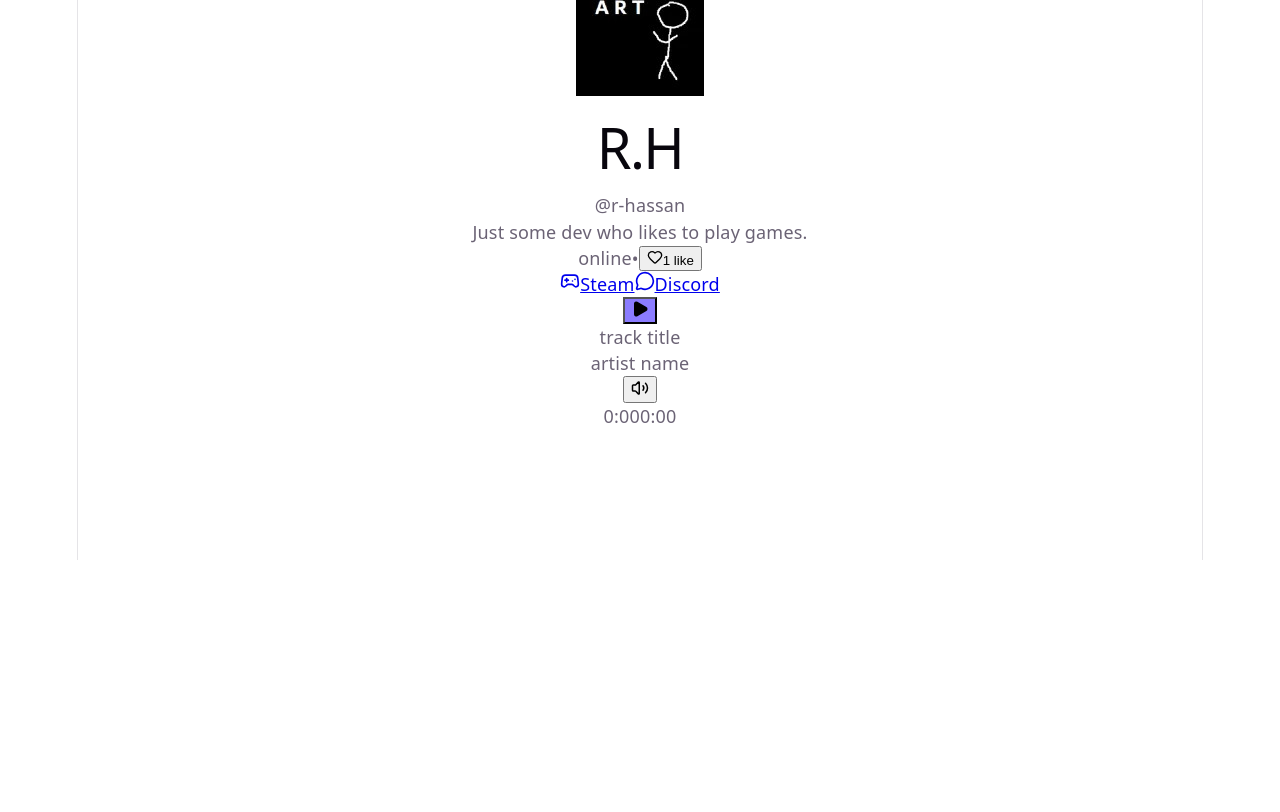
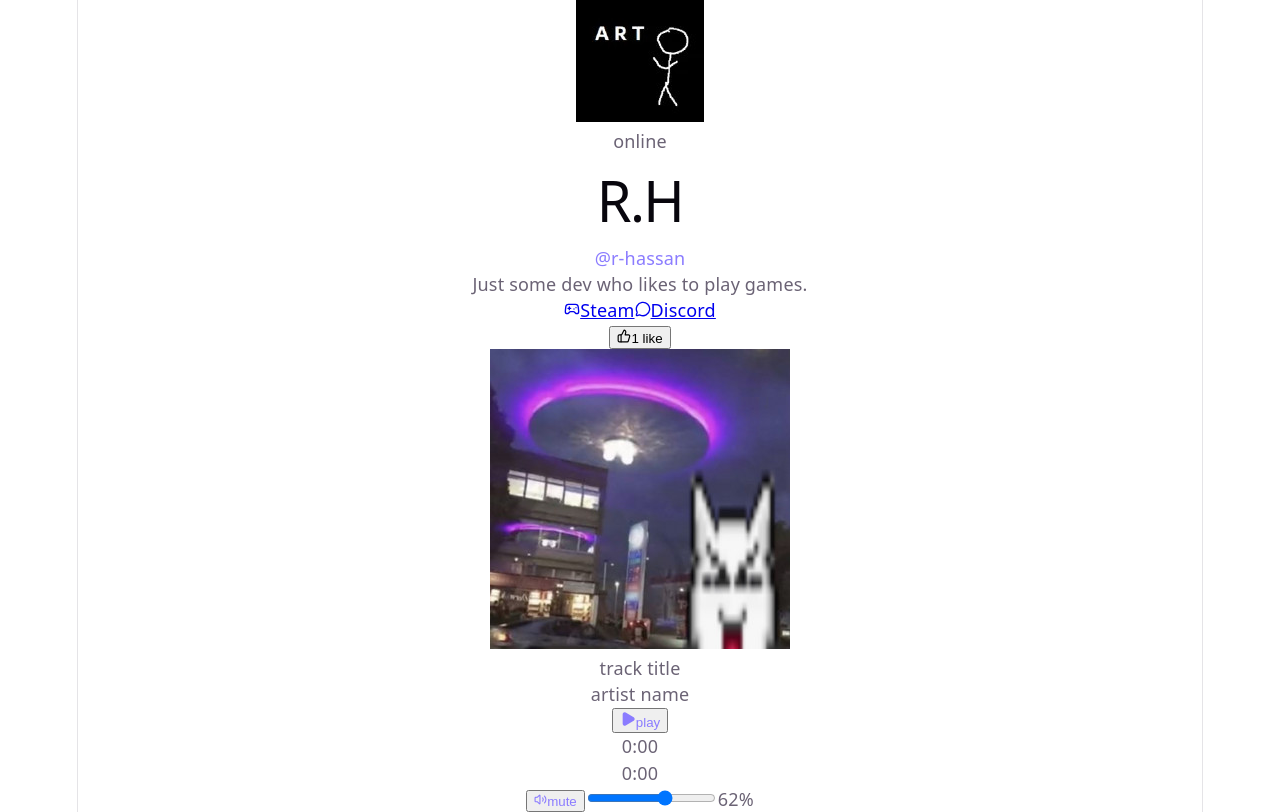
Before and after one commit to 6hy7u/portfolio, a React app: page / in a window 1280 px wide. Shown: the part 240-1052 px from the top of the page. Before the commit the page ends 800 px from the top, so only its background shows below. Built offline with nearby package versions, Linux system fonts and the light colour scheme; the HTML template or start-up script is replaced by a standard one.

Commit message:
Redesign portfolio

```diff
--- a/src/App.jsx
+++ b/src/App.jsx
@@ -3,7 +3,8 @@ import { motion, AnimatePresence } from "framer-motion";
 import {
   Gamepad2,
   MessageCircle,
-  Heart,
+  ThumbsUp,
+  Eye,
   Play,
   Pause,
   Volume2,
@@ -11,7 +12,7 @@ import {
 } from "lucide-react";
 
 /**
- * Fonts: add these to your index.html <head> (or import in your global CSS)
+ * Fonts: add these to your index.html <head>
  * <link rel="preconnect" href="https://fonts.googleapis.com">
  * <link href="https://fonts.googleapis.com/css2?family=Space+Grotesk:wght@500;600;700&family=Inter:wght@400;500&display=swap" rel="stylesheet">
  */
@@ -23,6 +24,7 @@ const PROFILE = {
   bio: "Just some dev who likes to play games.",
   avatar: "/profile.png",
   status: "online", // "online" | "offline"
+  views: 61,
 };
 
 const SOCIALS = [
@@ -41,27 +43,49 @@ const SOCIALS = [
 const TRACK = {
   title: "track title",
   artist: "artist name",
-  src: "/song.mp3",
-  durationLabel: "0:00",
+  src: "/music.mp3", // matches your public/music.mp3
+  art: "/cover.png", // matches your public/cover.png
 };
 // ---------------------------------------------------------------------------
 
-const ACCENT = "#8B7CFF"; // signal violet — the page's one bold color
-const ACCENT_2 = "#FF6F9C"; // warm secondary, used sparingly (likes)
+const ACCENT = "#8B7CFF";
+const ACCENT_2 = "#FF6F9C";
+
+// Small reusable tooltip that drops below whatever it's attached to,
+// matching the reference's hover-tip pattern on badges/status/likes.
+function Tip({ children }) {
+  return (
+    <span
+      className="pointer-events-none absolute left-1/2 top-[calc(100%+7px)] -translate-x-1/2 translate-y-[-4px]
+                 whitespace-nowrap rounded-md border border-white/10 bg-[#181818] px-2.5 py-1.5
+                 text-[11px] tracking-wide text-white opacity-0 transition
+                 group-hover:translate-y-0 group-hover:opacity-100"
+    >
+      {children}
+    </span>
+  );
+}
 
 function StatusDot({ status }) {
   const online = status === "online";
   return (
-    <span className="flex items-center gap-2 text-sm font-[Inter]">
+    <span className="group relative inline-flex">
       <span
-        className={`w-2.5 h-2.5 rounded-full ${
-          online ? "bg-green-500 shadow-[0_0_8px_#22c55e]" : "bg-gray-500"
+        className={`h-3 w-3 rounded-full border-2 border-[#0e0e0e] ${
+          online ? "bg-[#3ecf6a]" : "bg-[#444]"
         }`}
       />
-      <span className={online ? "text-green-400" : "text-gray-400"}>
-        {online ? "online" : "offline"}
+      <Tip>{online ? "online" : "offline"}</Tip>
     </span>
-    </span>
+  );
+}
+
+function ViewCount({ count }) {
+  return (
+    <div className="flex items-center gap-1.5 text-[11px] tracking-wide text-gray-500">
+      <Eye size={12} />
+      {count}
+    </div>
   );
 }
 
@@ -70,69 +94,66 @@ function LikeButton() {
   const [count, setCount] = useState(1);
 
   return (
-    <motion.button
-      whileTap={{ scale: 0.9 }}
+    <button
       onClick={() => {
         setLiked((v) => !v);
         setCount((c) => (liked ? c - 1 : c + 1));
       }}
-      className="flex items-center gap-1.5 text-sm font-[Inter] text-gray-400 transition"
-      style={{ color: liked ? ACCENT_2 : undefined }}
+      className="group relative flex items-center gap-1.5 rounded px-1.5 py-1 text-sm text-gray-500 transition hover:text-gray-300"
     >
-      <Heart
-        size={16}
-        style={liked ? { fill: ACCENT_2, color: ACCENT_2 } : undefined}
+      <ThumbsUp
+        size={14}
+        style={liked ? { fill: ACCENT, color: ACCENT } : undefined}
       />
+      <Tip>
         {count} like{count === 1 ? "" : "s"}
-    </motion.button>
+      </Tip>
+    </button>
   );
 }
 
-// Signature element: a slowly rotating conic-gradient ring behind the
-// avatar, standing in for the "orbit" of everything this page links out to.
-function AvatarRing({ src, alt }) {
+// Signature element: a slowly rotating conic-gradient ring behind the avatar.
+function AvatarRing({ src, alt, status }) {
   return (
-    <div className="relative w-32 h-32 mx-auto">
+    <div className="relative mx-auto h-[84px] w-[84px]">
       <motion.div
-        className="absolute inset-[-6px] rounded-full"
+        className="absolute inset-[-4px] rounded-full"
         style={{
-          background: `conic-gradient(from 0deg, ${ACCENT}, ${ACCENT_2}, #4ADE80, ${ACCENT})`,
+          background: `conic-gradient(from 0deg, ${ACCENT}, ${ACCENT_2}, #3ecf6a, ${ACCENT})`,
         }}
         animate={{ rotate: 360 }}
         transition={{ repeat: Infinity, duration: 6, ease: "linear" }}
       />
-      <div className="absolute inset-[3px] rounded-full bg-[#0a0a10]" />
+      <div className="absolute inset-[2px] rounded-full bg-[#0a0a10]" />
       <img
         src={src}
         alt={alt}
-        className="absolute inset-[6px] w-[calc(100%-12px)] h-[calc(100%-12px)] rounded-full object-cover"
+        className="absolute inset-[4px] h-[calc(100%-8px)] w-[calc(100%-8px)] rounded-full object-cover"
       />
+      <div className="absolute bottom-0 right-0">
+        <StatusDot status={status} />
+      </div>
     </div>
   );
 }
 
-// Small audio-reactive-looking equalizer, live while a track is playing.
 function Equalizer({ active }) {
-  const bars = [0, 1, 2, 3];
+  const bars = [0, 1, 2, 3, 4];
   return (
-    <div className="flex items-end gap-[3px] h-4 w-5">
+    <div className="flex h-3.5 items-end gap-[2px]">
       {bars.map((i) => (
         <motion.span
           key={i}
-          className="w-[3px] rounded-full"
-          style={{ background: ACCENT }}
+          className="w-[3px] rounded-sm"
+          style={{ background: `linear-gradient(180deg, ${ACCENT_2}, ${ACCENT})` }}
           animate={
             active
-              ? { height: ["30%", "100%", "50%", "80%", "30%"] }
+              ? { height: ["15%", "100%", "35%", "80%", "15%"] }
               : { height: "20%" }
           }
           transition={
             active
-              ? {
-                  repeat: Infinity,
-                  duration: 0.9 + i * 0.15,
-                  ease: "easeInOut",
-                }
+              ? { repeat: Infinity, duration: 0.7 + i * 0.12, ease: "easeInOut" }
               : { duration: 0.2 }
           }
         />
@@ -145,44 +166,45 @@ function MusicPlayer() {
   const audioRef = useRef(null);
   const [playing, setPlaying] = useState(false);
   const [muted, setMuted] = useState(false);
-  const [progress, setProgress] = useState(0); // 0-1
-  const [currentLabel, setCurrentLabel] = useState("0:00");
+  const [volume, setVolume] = useState(62);
+  const [progress, setProgress] = useState(0);
+  const [curTime, setCurTime] = useState("0:00");
+  const [totalTime, setTotalTime] = useState("0:00");
 
-  const formatTime = (secs) => {
+  const fmt = (secs) => {
     if (!Number.isFinite(secs)) return "0:00";
     const m = Math.floor(secs / 60);
-    const s = Math.floor(secs % 60)
-      .toString()
-      .padStart(2, "0");
+    const s = Math.floor(secs % 60).toString().padStart(2, "0");
     return `${m}:${s}`;
   };
 
   useEffect(() => {
     const audio = audioRef.current;
     if (!audio) return;
+    audio.volume = volume / 100;
 
     const onTime = () => {
-      setCurrentLabel(formatTime(audio.currentTime));
+      setCurTime(fmt(audio.currentTime));
       setProgress(audio.duration ? audio.currentTime / audio.duration : 0);
     };
+    const onDuration = () => setTotalTime(fmt(audio.duration));
     const onEnd = () => setPlaying(false);
 
     audio.addEventListener("timeupdate", onTime);
+    audio.addEventListener("durationchange", onDuration);
     audio.addEventListener("ended", onEnd);
     return () => {
       audio.removeEventListener("timeupdate", onTime);
+      audio.removeEventListener("durationchange", onDuration);
       audio.removeEventListener("ended", onEnd);
     };
-  }, []);
+  }, []); // eslint-disable-line react-hooks/exhaustive-deps
 
   const togglePlay = () => {
     const audio = audioRef.current;
     if (!audio) return;
-    if (playing) {
-      audio.pause();
-    } else {
-      audio.play().catch(() => {});
-    }
+    if (playing) audio.pause();
+    else audio.play().catch(() => {});
     setPlaying(!playing);
   };
 
@@ -193,6 +215,16 @@ function MusicPlayer() {
     setMuted(audio.muted);
   };
 
+  const onVolumeChange = (e) => {
+    const v = Number(e.target.value);
+    setVolume(v);
+    setMuted(false);
+    if (audioRef.current) {
+      audioRef.current.volume = v / 100;
+      audioRef.current.muted = false;
+    }
+  };
+
   const seek = (e) => {
     const audio = audioRef.current;
     if (!audio || !audio.duration) return;
@@ -201,88 +233,94 @@ function MusicPlayer() {
     audio.currentTime = ratio * audio.duration;
   };
 
+  const silent = muted || volume === 0;
+
   return (
-    <motion.div
-      initial={{ opacity: 0, y: 20 }}
-      animate={{ opacity: 1, y: 0 }}
-      transition={{ delay: 0.15 }}
-      className="bg-white/[0.04] backdrop-blur-xl border border-white/10 rounded-2xl p-4 w-80"
-    >
+    <div className="w-full rounded-xl border border-white/10 bg-white/[0.04] backdrop-blur-xl">
       <audio ref={audioRef} src={TRACK.src} loop />
 
-      <div className="flex items-center gap-3">
-        <motion.button
-          whileTap={{ scale: 0.9 }}
-          onClick={togglePlay}
-          className="shrink-0 w-10 h-10 rounded-full flex items-center justify-center text-black"
-          style={{ background: ACCENT }}
-        >
-          <AnimatePresence mode="wait" initial={false}>
-            {playing ? (
-              <motion.span
-                key="pause"
-                initial={{ opacity: 0 }}
-                animate={{ opacity: 1 }}
-                exit={{ opacity: 0 }}
-              >
-                <Pause size={18} fill="black" />
-              </motion.span>
-            ) : (
-              <motion.span
-                key="play"
-                initial={{ opacity: 0 }}
-                animate={{ opacity: 1 }}
-                exit={{ opacity: 0 }}
-              >
-                <Play size={18} fill="black" />
-              </motion.span>
-            )}
-          </AnimatePresence>
-        </motion.button>
+      <div className="flex items-center gap-2.5 px-3 pb-2 pt-3">
+        <div className="h-10 w-10 shrink-0 overflow-hidden rounded-full bg-white/5">
+          <img src={TRACK.art} alt="" className="h-full w-full object-cover" />
+        </div>
 
         <div className="min-w-0 flex-1 font-[Inter]">
-          <div className="truncate text-sm font-medium">{TRACK.title}</div>
-          <div className="truncate text-xs text-gray-400">{TRACK.artist}</div>
+          <div className="truncate text-[13px] font-semibold">{TRACK.title}</div>
+          <div className="truncate text-[11px] text-gray-500">{TRACK.artist}</div>
         </div>
 
         <Equalizer active={playing} />
 
         <button
-          onClick={toggleMute}
-          className="shrink-0 text-gray-400 hover:text-white transition"
+          onClick={togglePlay}
+          className="group relative shrink-0 p-1 opacity-80 transition hover:opacity-100"
+          style={{ color: ACCENT }}
         >
-          {muted ? <VolumeX size={18} /> : <Volume2 size={18} />}
+          <AnimatePresence mode="wait" initial={false}>
+            {playing ? (
+              <motion.span key="pause" initial={{ opacity: 0 }} animate={{ opacity: 1 }} exit={{ opacity: 0 }}>
+                <Pause size={16} fill={ACCENT} />
+              </motion.span>
+            ) : (
+              <motion.span key="play" initial={{ opacity: 0 }} animate={{ opacity: 1 }} exit={{ opacity: 0 }}>
+                <Play size={16} fill={ACCENT} />
+              </motion.span>
+            )}
+          </AnimatePresence>
+          <Tip>{playing ? "pause" : "play"}</Tip>
         </button>
       </div>
 
-      {/* Progress bar */}
+      <div className="flex items-center gap-2 px-3 pb-2.5">
+        <span className="min-w-[26px] text-[10px] text-gray-500">{curTime}</span>
         <div
           onClick={seek}
-        className="mt-3 h-1.5 w-full rounded-full bg-white/10 cursor-pointer overflow-hidden"
+          className="h-[3px] flex-1 cursor-pointer rounded-full bg-white/10"
         >
           <div
-          className="h-full transition-[width] duration-150"
-          style={{ width: `${progress * 100}%`, background: ACCENT }}
+            className="h-full rounded-full"
+            style={{ width: `${progress * 100}%`, background: `linear-gradient(90deg, ${ACCENT}, ${ACCENT_2})` }}
           />
         </div>
+        <span className="min-w-[26px] text-right text-[10px] text-gray-500">{totalTime}</span>
+      </div>
 
-      <div className="mt-1 flex justify-between text-[11px] text-gray-500 font-[Inter]">
-        <span>{currentLabel}</span>
-        <span>{TRACK.durationLabel}</span>
+      <div className="flex items-center gap-2 border-t border-white/10 px-3 py-2.5">
+        <button
+          onClick={toggleMute}
+          className="group relative shrink-0 p-1 opacity-80 transition hover:opacity-100"
+          style={{ color: silent ? "#555" : ACCENT }}
+        >
+          {silent ? <VolumeX size={13} /> : <Volume2 size={13} />}
+          <Tip>{silent ? "unmute" : "mute"}</Tip>
+        </button>
+        <input
+          type="range"
+          min={0}
+          max={100}
+          value={volume}
+          onChange={onVolumeChange}
+          className="h-[3px] flex-1 cursor-pointer appearance-none rounded-full accent-current"
+          style={{
+            background: `linear-gradient(90deg, ${ACCENT} 0%, ${ACCENT_2} ${volume}%, rgba(255,255,255,0.1) ${volume}%)`,
+            color: ACCENT,
+          }}
+        />
+        <span className="min-w-[28px] text-right text-[10px] text-gray-600">{volume}%</span>
       </div>
-    </motion.div>
+    </div>
   );
 }
 
 function App() {
   return (
-    <div className="min-h-screen bg-[#0a0a10] text-white overflow-hidden font-[Inter]">
+    <div className="min-h-screen overflow-hidden bg-[#0a0a10] font-[Inter] text-white">
       {/* Top Bar */}
-      <nav className="fixed top-0 left-0 w-full h-12 bg-black/50 backdrop-blur-md border-b border-white/10 flex justify-between items-center px-6 z-20">
-        <div className="font-[Space_Grotesk] font-semibold tracking-wide">
-          R-HASSAN
-        </div>
-        <div className="text-sm text-gray-400">Home</div>
+      <nav className="fixed left-0 top-0 z-20 flex h-12 w-full items-center justify-between border-b border-white/10 bg-black/50 px-6 backdrop-blur-md">
+        <div className="font-[Space_Grotesk] font-semibold tracking-wide">R-HASSAN</div>
+        <a href="/" className="text-sm text-gray-400 transition hover:text-white">
+          Home
+        </a>
       </nav>
 
       {/* Background */}
@@ -295,65 +333,56 @@ function App() {
           }}
         />
         <div className="absolute inset-0 bg-black/60" />
-        <video
-          autoPlay
-          loop
-          muted
-          playsInline
-          className="w-full h-full object-cover opacity-70"
-        >
+        <video autoPlay loop muted playsInline className="h-full w-full object-cover opacity-70">
           <source src="/background.mp4" type="video/mp4" />
         </video>
       </div>
 
       {/* Main */}
-      <main className="min-h-screen flex flex-col items-center justify-center gap-5 px-4 pt-16 pb-10">
+      <main className="flex min-h-screen flex-col items-center justify-center gap-4 px-4 pb-10 pt-16">
         {/* Profile Card */}
-        <motion.div
-          initial={{ opacity: 0, y: 30 }}
-          animate={{ opacity: 1, y: 0 }}
-          className="bg-white/[0.04] backdrop-blur-xl border border-white/10 rounded-3xl p-8 w-80 text-center"
-        >
-          <AvatarRing src={PROFILE.avatar} alt={`${PROFILE.displayName} avatar`} />
+        <div className="w-full max-w-[340px] rounded-xl border border-white/10 bg-white/[0.04] p-5 text-center backdrop-blur-xl">
+          <div className="mb-3 flex items-center justify-between">
+            <span />
+            <ViewCount count={PROFILE.views} />
+          </div>
 
-          <h1 className="text-2xl font-[Space_Grotesk] font-semibold mt-5">
-            {PROFILE.displayName}
-          </h1>
-          <p className="text-sm text-gray-400">{PROFILE.handle}</p>
-          <p className="text-sm text-gray-300 mt-2">{PROFILE.bio}</p>
+          <AvatarRing src={PROFILE.avatar} alt={`${PROFILE.displayName} avatar`} status={PROFILE.status} />
 
-          <div className="flex justify-center items-center gap-4 mt-4">
-            <StatusDot status={PROFILE.status} />
-            <span className="text-gray-600">•</span>
-            <LikeButton />
-          </div>
-        </motion.div>
+          <h1 className="mt-3 font-[Space_Grotesk] text-lg font-semibold">{PROFILE.displayName}</h1>
+          <p className="text-[13px]" style={{ color: ACCENT }}>
+            {PROFILE.handle}
+          </p>
+          <p className="mx-auto mt-2 max-w-[260px] text-[12px] leading-relaxed text-gray-400">
+            {PROFILE.bio}
+          </p>
 
-        {/* Social Buttons */}
-        <motion.div
-          initial={{ opacity: 0, y: 20 }}
-          animate={{ opacity: 1, y: 0 }}
-          transition={{ delay: 0.1 }}
-          className="flex flex-col gap-3 w-80"
-        >
+          <div className="my-4 h-px w-full bg-white/10" />
+
+          <div className="flex flex-col gap-2">
             {SOCIALS.map(({ label, href, icon: Icon }) => (
-            <motion.a
+              <a
                 key={label}
                 href={href}
                 target="_blank"
                 rel="noopener noreferrer"
-              whileHover={{ scale: 1.02, borderColor: ACCENT }}
-              whileTap={{ scale: 0.98 }}
-              className="bg-white/[0.04] hover:bg-white/[0.08] border border-white/10 transition rounded-xl p-4 flex items-center gap-3"
+                className="flex items-center gap-2.5 rounded-lg border border-white/10 bg-white/[0.03] px-3.5 py-2.5 text-[13px] text-gray-300 transition hover:border-white/20 hover:text-white"
               >
-              <Icon size={20} />
+                <Icon size={16} />
                 {label}
-            </motion.a>
+              </a>
             ))}
-        </motion.div>
+          </div>
+
+          <div className="mt-2 flex justify-end">
+            <LikeButton />
+          </div>
+        </div>
 
         {/* Music Player */}
+        <div className="w-full max-w-[340px]">
           <MusicPlayer />
+        </div>
       </main>
     </div>
   );
```
Lines whose indentation alone changed are shown as unchanged.
